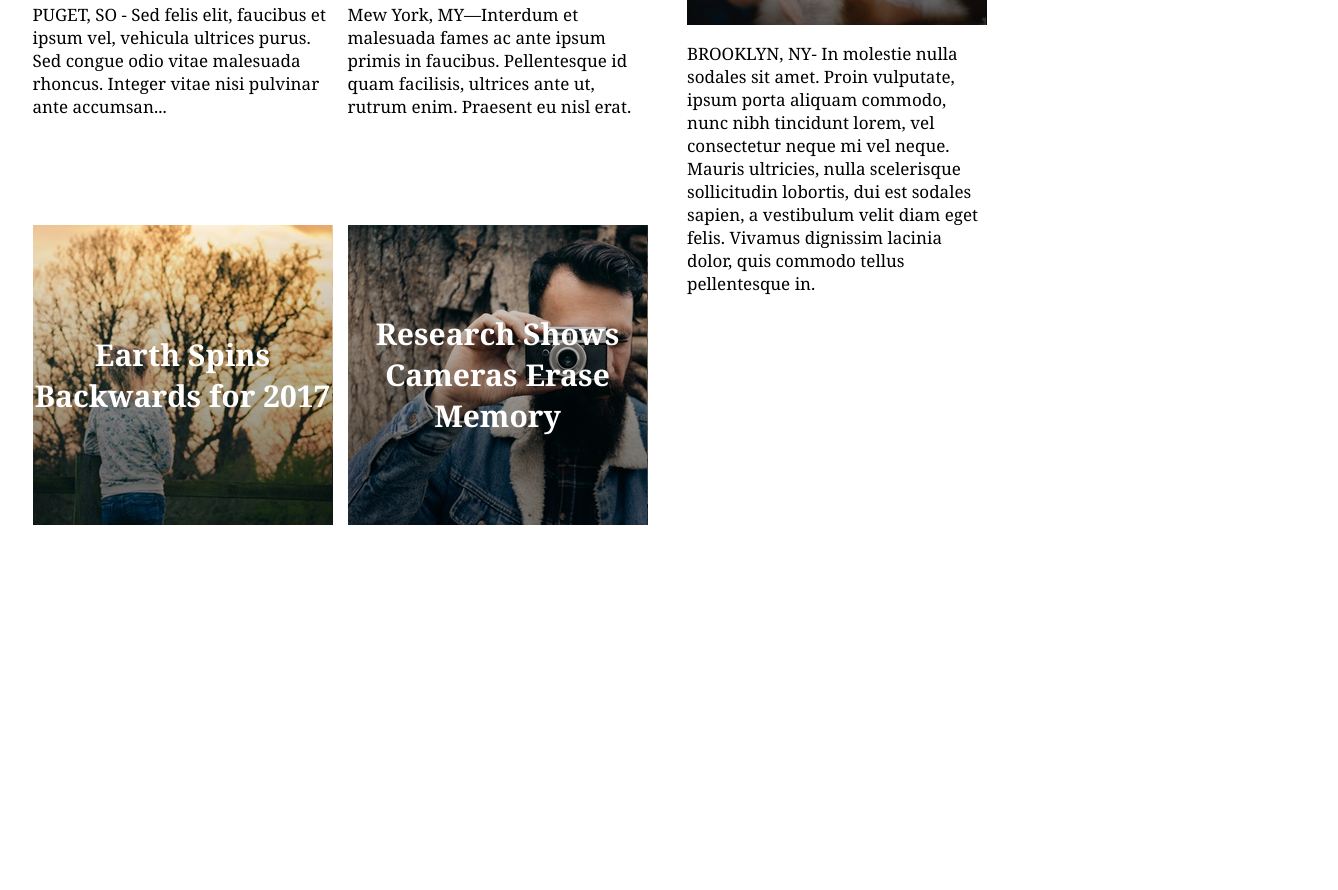
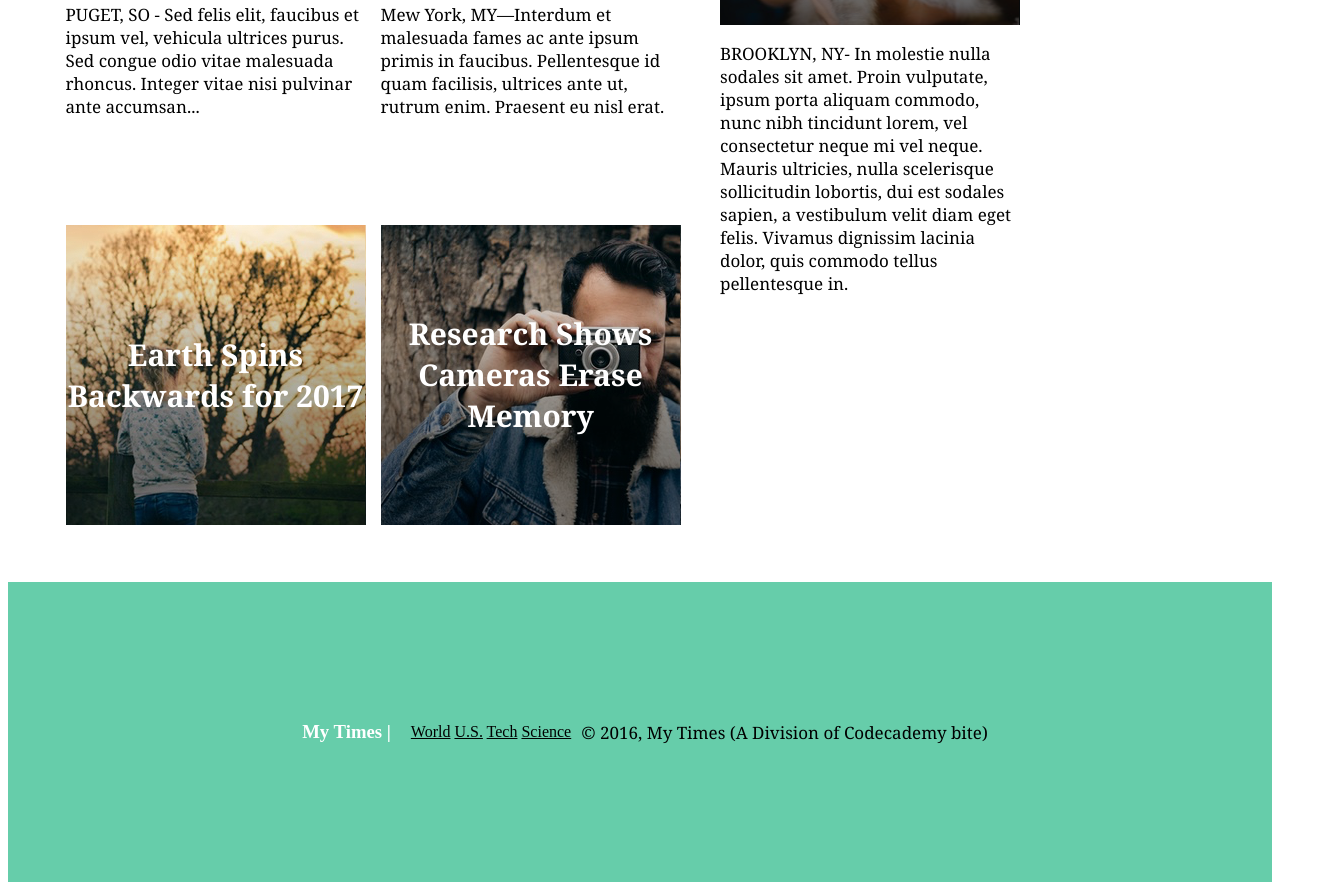
Before and after one commit to slape/mynews, a plain HTML site: page index.html in a window 1280 px wide. Shown: the part 824-1714 px from the top of the page, 1338 px wide, since content can reach past the window. Before the commit the page ends 1656 px from the top, so only its background shows below. Drawn offline with Linux system fonts and the light colour scheme.

Commit message:
footer first try

```diff
--- a/index.html
+++ b/index.html
@@ -89,8 +89,23 @@
                 <span>Finally a Top Secret Way You Can</span>
               </div>
             </div>
-
           </div>
       </div>
+      <footer>
+        <div class="footerContainer">
+          <div class="footerLogo">
+            <h3>My Times    |</h3>
+          </div>
+          <div class="footerLinks">
+            <span><a href="#">World</a></span>
+            <span><a href="#">U.S.</a></span>
+            <span><a href="#">Tech</a></span>
+            <span><a href="#">Science</a></span>
+          </div>
+          <div class="footerCopyright">
+            <p>© 2016, My Times (A Division of Codecademy bite)</p>
+          </div>
+        </div>
+      </footer>
   </body>
 </html>
--- a/resources/style.css
+++ b/resources/style.css
@@ -36,8 +36,7 @@ nav span {
 .mainBody {
   width: 1230px;
   margin: 0 auto;
-  margin-bottom: 300px;
-  padding-top: 50px;
+  padding: 50px;
   display: flex;
 }
 
@@ -136,3 +135,28 @@ nav span {
   padding: 15px;
   border-bottom: 1px solid black;
 }
+
+footer {
+  height: 300px;
+  background-color: MediumAquamarine;
+  display: flex;
+  align-items: center;
+  justify-content: center;
+}
+
+.footerContainer {
+  display: flex;
+  align-items: center;
+  justify-content: center;
+  flex-wrap: wrap;
+
+}
+.footerLinks {
+  padding: 20px 10px;
+}
+
+.footerLogo {
+  color: white;
+  flex-grow: 1;
+  padding: 10px;
+}
```
